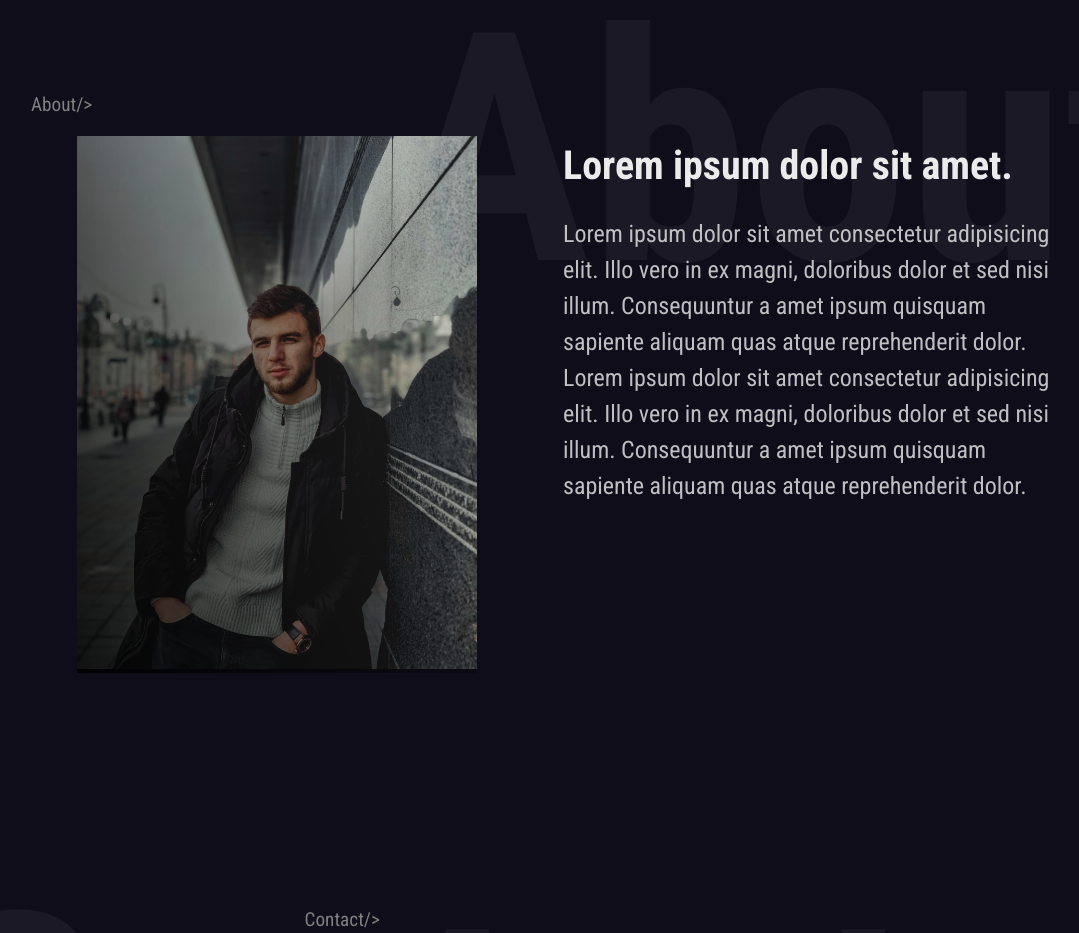
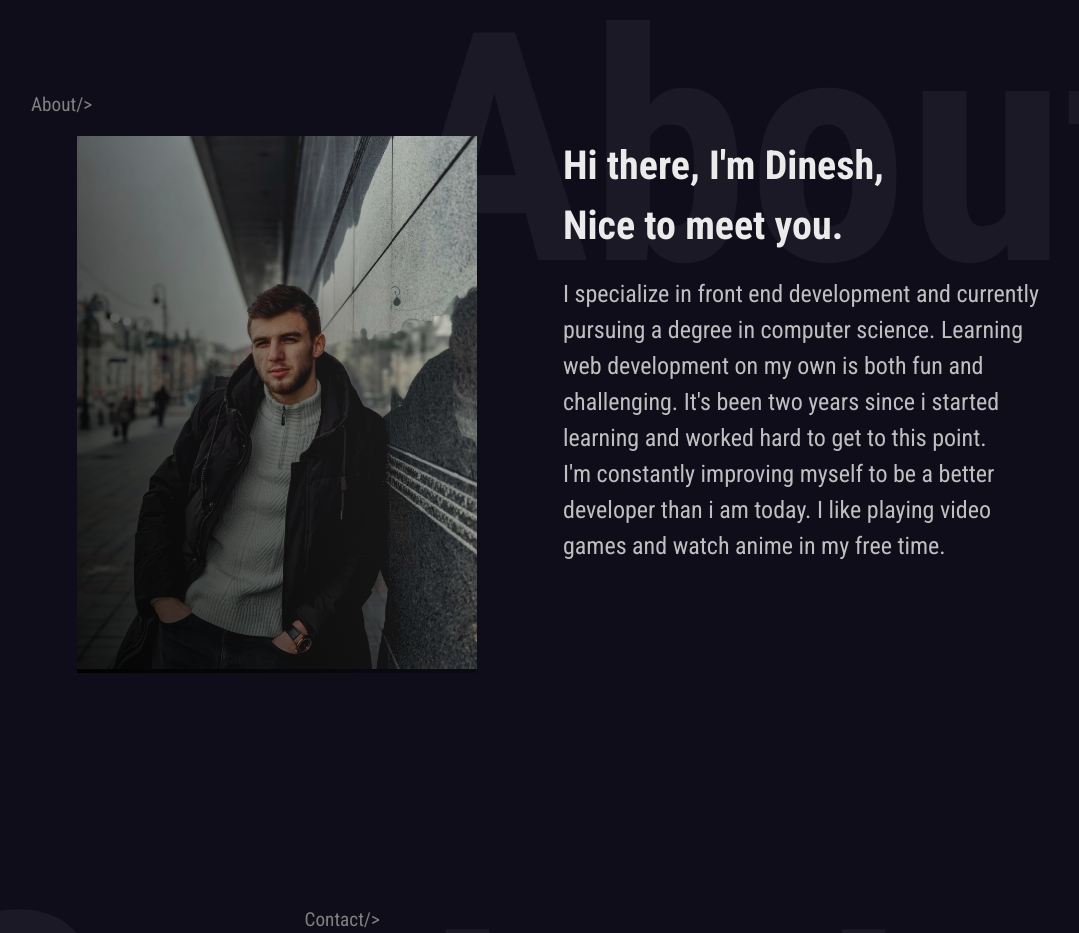
Before and after one commit to Dinesh485/my-portfolio-v2, a React (Create React App) app: page / in a window 1280 px wide. Shown: the part 2640-3573 px from the top of the page, without its empty margins (97-1176 px from the left). Built offline with nearby package versions, Linux system fonts and the light colour scheme; a web font is replaced by a local one.

Commit message:
added about me content

```diff
--- a/src/components/About.js
+++ b/src/components/About.js
@@ -35,9 +35,9 @@ const About = () => {
                 <img src={profileImg} alt=""/>
                 </div>
                 <div className="about-me">
-                    <h3 className = "anim2">Lorem ipsum dolor sit amet.</h3>
-                    <p className = "anim2">Lorem ipsum dolor sit amet consectetur adipisicing elit. Illo vero in ex magni, doloribus dolor et sed nisi illum. Consequuntur a amet ipsum quisquam sapiente aliquam quas atque reprehenderit dolor.</p>
-                    <p className = "anim2">Lorem ipsum dolor sit amet consectetur adipisicing elit. Illo vero in ex magni, doloribus dolor et sed nisi illum. Consequuntur a amet ipsum quisquam sapiente aliquam quas atque reprehenderit dolor.</p>
+                    <h3 className = "anim2">Hi there, I'm Dinesh,<br/> Nice to meet you.</h3>
+                    <p className = "anim2">I specialize in front end development and currently pursuing a degree in computer science. Learning web development on my own is both fun and challenging. It's been two years since i started learning and worked hard to get to this point.</p>
+                    <p className = "anim2">I'm constantly improving myself to be a better developer than i am today. I like playing video games and watch anime in my free time.</p>
 
 
                 </div>
```
